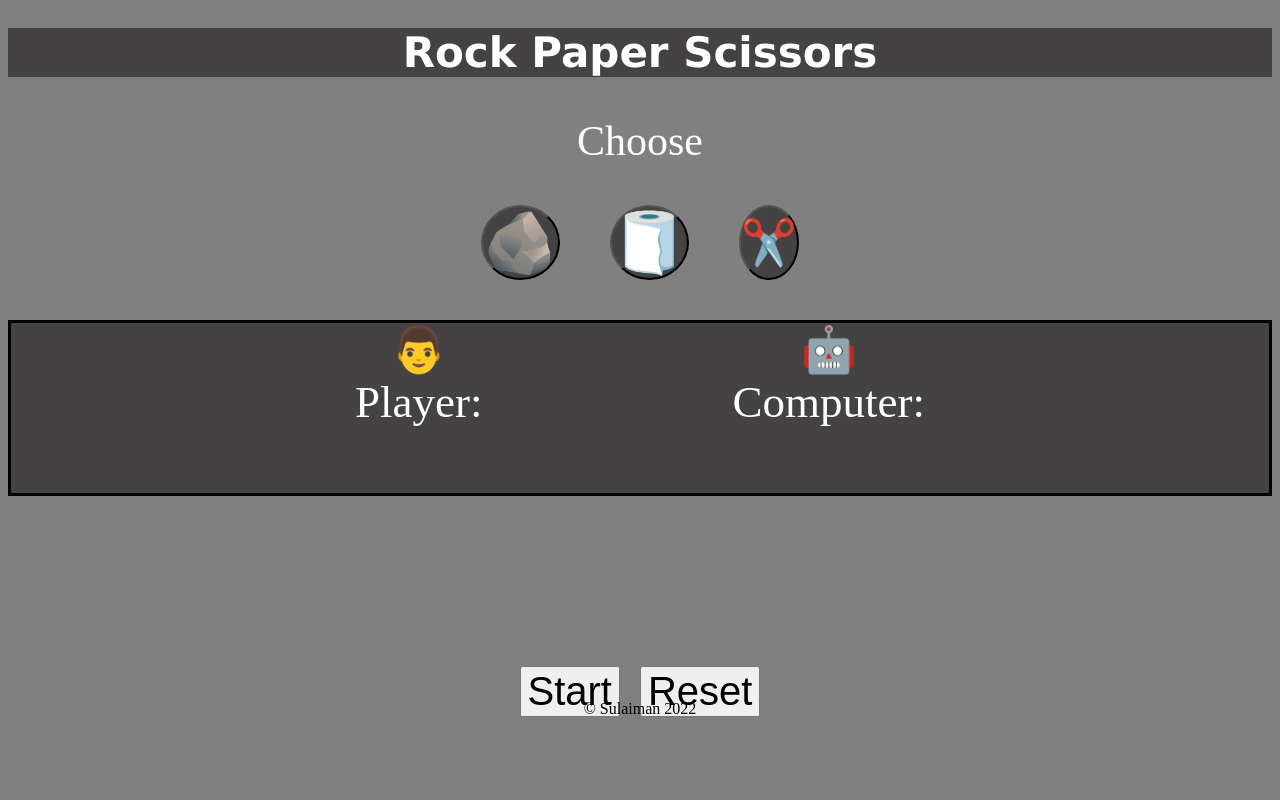
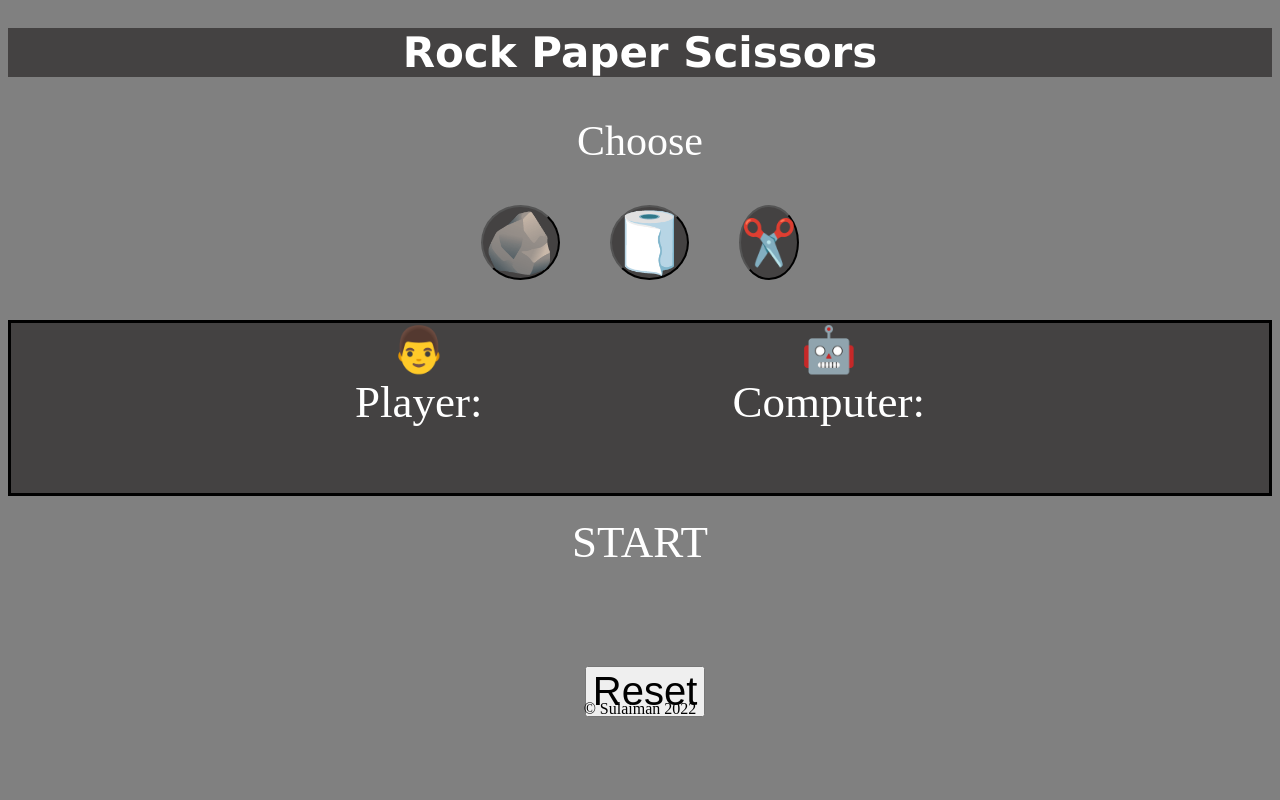
Before and after one commit to Sulaiman365/Rock-paper-scissors, a plain HTML site: page index.html in a window 1280 px wide. Drawn offline with Linux system fonts and the light colour scheme.

Commit message:
index.html

```diff
--- a/index.html
+++ b/index.html
@@ -30,7 +30,7 @@
       </div>
       <div id="winner"></div>
       <div id="start-reset">
-      <button class="start">Start</button>
+      <!--<button class="start">Start</button>-->
       <button class="reset">Reset</button>
       </div>
       <div id="footer">© Sulaiman 2022</div>
--- a/java.js
+++ b/java.js
@@ -60,8 +60,8 @@ const compText = document.querySelector('.compText');
 const humanText = document.querySelector('.humanText');
 const winner = document.querySelector('#winner');
 
-start.addEventListener('click',() => {
-    winner.textContent = `START`;
+
+       winner.textContent = `START`;
        let playerSelection;
 
        const btnRock = document.querySelector('.rock');
@@ -185,7 +185,7 @@ start.addEventListener('click',() => {
         }
         })
 
-    })
+
     const reset = document.querySelector('.reset');
 
        reset.addEventListener('click',() => {
--- a/style.css
+++ b/style.css
@@ -127,13 +127,7 @@ html {
     justify-content: center;
     text-align: center;
   }
-  .start
-  {
-    max-width: fit-content;
 
-    font-size: 40px;
-    margin-right: 10px;
-  }
   .reset
   {
     max-width: fit-content;
```
